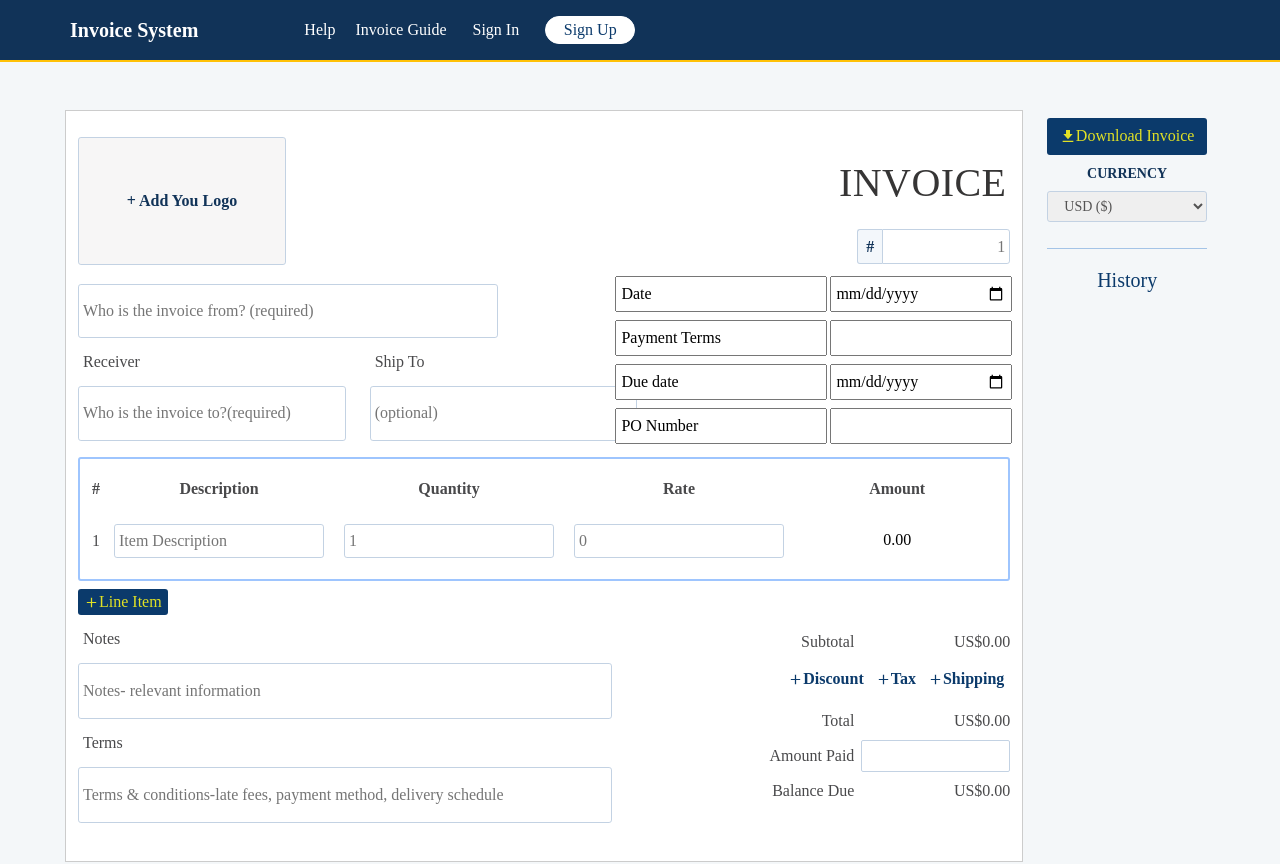
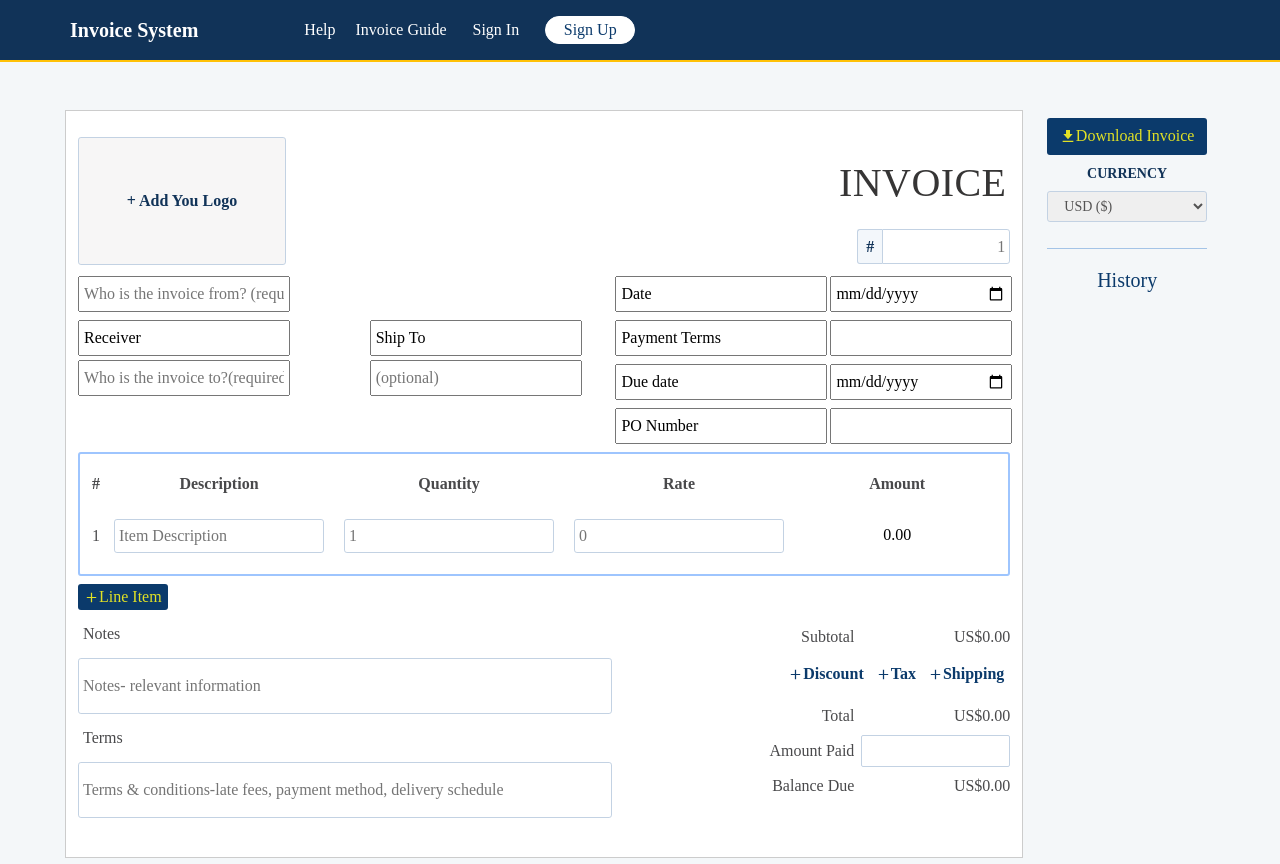
Before and after one commit to Ollah16/invoice-app, a React (Create React App) app: page / in a window 1280 px wide. Shown: the top 864 px of the page. Built offline with nearby package versions, Linux system fonts and the light colour scheme.

Commit message:
Refactor: change class names and use Bootstrap element

```diff
--- a/src/components/desktop/InvoiceContactSection.js
+++ b/src/components/desktop/InvoiceContactSection.js
@@ -8,50 +8,50 @@ const InvoiceContactSection = () => {
     const { state: { whoIsFrom, billTo, billToTitle, address, addressTitle }, handleCustomInputs } = useAppContext();
 
     return (
-        <Col >
-            <Col lg={9} md={9} className="custom-input-col">
-                <div className="norm-Input-div">
+        <Col lg={7} className="d-flex flex-column gap-2">
+            <Row lg={9} md={9}>
+                <Col className="contact-value-input">
                     <InputField
                         onChange={(value) => handleCustomInputs('WHOISFROM', value)}
                         value={whoIsFrom}
                         type="text"
                         placeholder="Who is the invoice from? (required)" />
-                </div>
-            </Col>
+                </Col>
+            </Row>
 
-            <Row className='justify-content-around smadjust'>
-                <Col lg={6} md={6} className="custom-input-col">
-                    <div className="custom-input-div">
+            <Row className='justify-content-around'>
+                <Col lg={6} md={6}>
+                    <Col className="label-input mb-1">
                         <InputField
                             value={billToTitle}
                             onChange={(value) => handleCustomInputs('BILL_TITLE', value)}
                         />
-                    </div>
-                    <div className="norm-Input-div">
+                    </Col>
+                    <Col className="contact-value-input">
                         <InputField
                             onChange={(value) => handleCustomInputs('BILL', value)}
                             value={billTo}
                             type="text"
                             placeholder="Who is the invoice to?(required)"
                         />
-                    </div>
+                    </Col>
                 </Col>
 
-                <Col lg={6} md={6} className="custom-input-col">
-                    <div className="custom-input-div">
+                <Col lg={6} md={6}>
+                    <Col className="label-input mb-1">
                         <InputField value={addressTitle} onChange={(value) => handleCustomInputs('ADDRESS_TITLE', value)} />
-                    </div>
-                    <div className="norm-Input-div">
+                    </Col>
+                    <Col className="contact-value-input">
                         <InputField
                             onChange={(value) => handleCustomInputs('ADDRESS', value)}
                             type="text"
                             value={address}
                             placeholder="(optional)"
                         />
-                    </div>
+                    </Col>
                 </Col>
             </Row>
-        </Col>
+        </Col >
     )
 }
 
```
